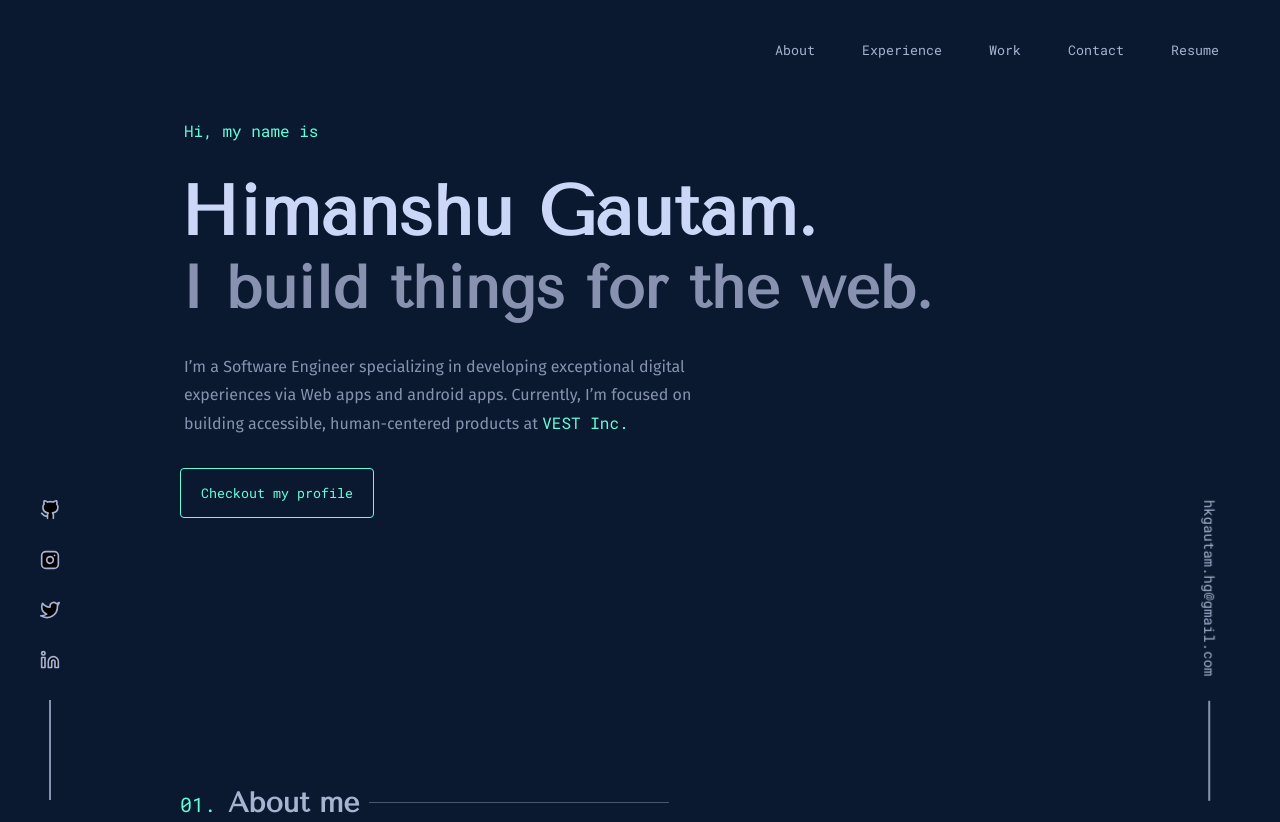
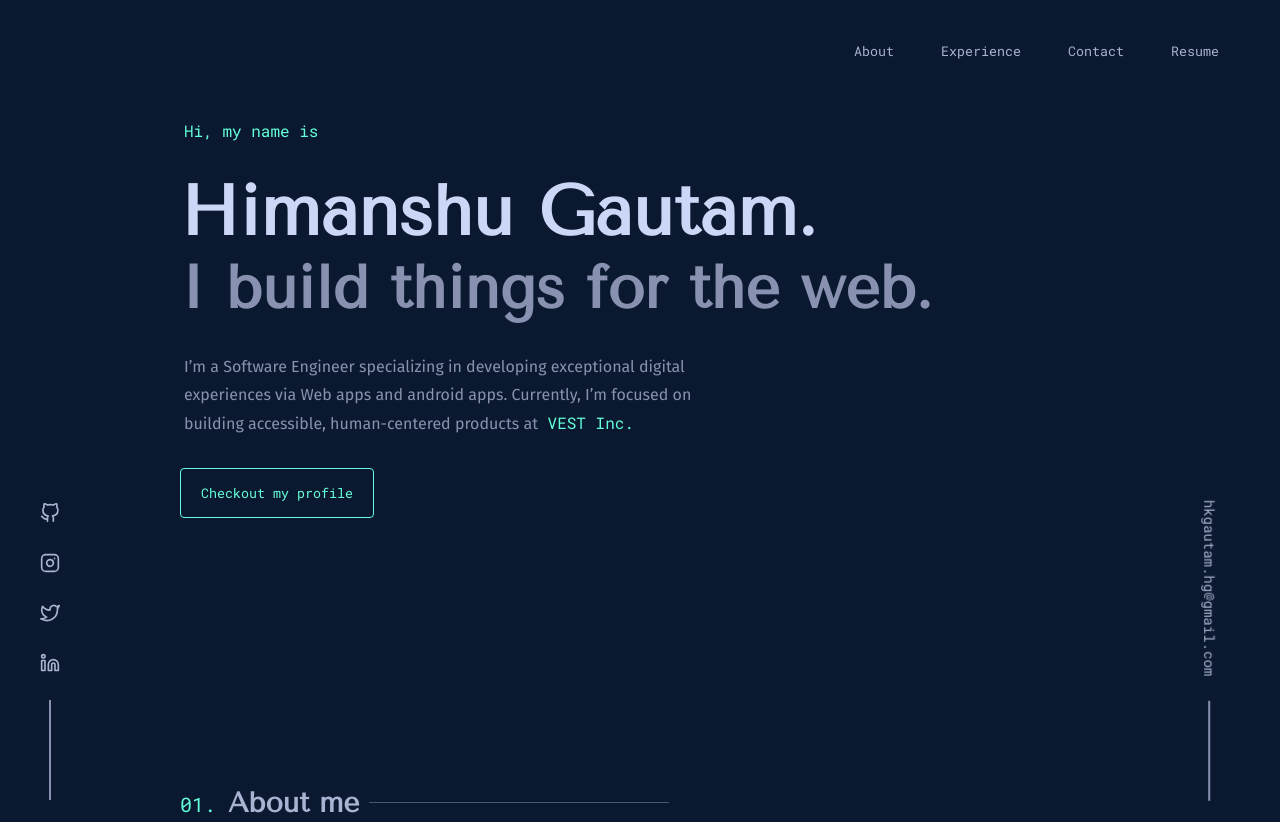
Before and after one commit to hkgautam/MyPortfolio, a plain HTML site: page index.html in a window 1280 px wide. Shown: the top 822 px of the page. Drawn offline with nearby package versions, Linux system fonts and the light colour scheme; a script that the page names is missing.

Commit message:
Added links to navigate

```diff
--- a/index.html
+++ b/index.html
@@ -18,11 +18,11 @@
 <body>
     <div class="mynav">
         <div class="navbuttondiv">
-            <button class="navbutton">About</button>
-            <button class="navbutton">Experience</button>
-            <button class="navbutton">Work</button>
-            <button class="navbutton">Contact</button>
-            <button class="navbutton">Resume</button>
+            <a href="#aboutme"><button class="navbutton">About</button></a>
+            <a href="#experience"><button class="navbutton">Experience</button></a>
+            <!-- <button class="navbutton">Work</button> -->
+            <a href="mailto:hkgautam.hg@gmail.com"><button class="navbutton">Contact</button></a>
+            <a href="https://drive.google.com/file/d/1Kw4uDRWNILYh1D00Yjs2hE9sx1XQijvc/view?usp=sharing"><button class="navbutton">Resume</button></a>
         </div>
     </div>
 
@@ -57,14 +57,14 @@
             <p id="desc" class="colorslate">I build things for the web.</p>
             <p id="desc2" class="colorslate">I’m a Software Engineer specializing in developing exceptional digital
                 <br>experiences via Web apps and android apps. Currently, I’m focused on <br>building accessible,
-                human-centered products at <a href="https://www.google.com/">VEST Inc.</a>
+                human-centered products at<a href="https://www.vestusa.com/index.htm"> VEST Inc.</a>
             </p>
 
-            <button class="mybutton">Checkout my profile</button>
+            <a href="https://www.linkedin.com/in/hkgautam/"><button class="mybutton">Checkout my profile</button></a>
         </div>
 
         <div class="aboutme">
-            <div class="sectionheading">
+            <div id="aboutme" class="sectionheading">
                 <p><a>01. </a>About me</p>
                 <div class="sectionline"></div>
             </div>
@@ -104,7 +104,7 @@
 
         <div class="experience">
             <div class="experiencecontent">
-                <div class="sectionheading">
+                <div id="experience" class="sectionheading">
                     <p><a>02. </a>Where I've worked</p>
                     <div class="sectionline"></div>
                 </div>
@@ -175,41 +175,45 @@
 
 
     <div class="contact">
-        <svg href="https://www.google.com/" class="contacticon" xmlns="http://www.w3.org/2000/svg" role="img" viewBox="0 0 24 24" fill="none"
-            stroke="#a8b2d1" stroke-width="2" stroke-linecap="round" stroke-linejoin="round"
-            class="feather feather-github">
+        <a class="contacticon" href="https://github.com/hkgautam">
+            <svg xmlns="http://www.w3.org/2000/svg" role="img" viewBox="0 0 24 24" fill="none" stroke="#a8b2d1"
+                stroke-width="2" stroke-linecap="round" stroke-linejoin="round" class="feather feather-github">
                 <title>GitHub</title>
                 <path
                     d="M9 19c-5 1.5-5-2.5-7-3m14 6v-3.87a3.37 3.37 0 0 0-.94-2.61c3.14-.35 6.44-1.54 6.44-7A5.44 5.44 0 0 0 20 4.77 5.07 5.07 0 0 0 19.91 1S18.73.65 16 2.48a13.38 13.38 0 0 0-7 0C6.27.65 5.09 1 5.09 1A5.07 5.07 0 0 0 5 4.77a5.44 5.44 0 0 0-1.5 3.78c0 5.42 3.3 6.61 6.44 7A3.37 3.37 0 0 0 9 18.13V22">
                 </path>
             </svg>
+        </a>
 
-        <svg class="contacticon" xmlns="http://www.w3.org/2000/svg" role="img" viewBox="0 0 24 24" fill="none"
-            stroke="#a8b2d1" stroke-width="2" stroke-linecap="round" stroke-linejoin="round"
-            class="feather feather-instagram">
+        <a class="contacticon" href="https://www.instagram.com/himanshu_k_gautam/">
+            <svg xmlns="http://www.w3.org/2000/svg" role="img" viewBox="0 0 24 24" fill="none" stroke="#a8b2d1"
+                stroke-width="2" stroke-linecap="round" stroke-linejoin="round" class="feather feather-instagram">
                 <title>Instagram</title>
                 <rect x="2" y="2" width="20" height="20" rx="5" ry="5"></rect>
                 <path d="M16 11.37A4 4 0 1 1 12.63 8 4 4 0 0 1 16 11.37z"></path>
                 <line x1="17.5" y1="6.5" x2="17.51" y2="6.5"></line>
             </svg>
+        </a>
 
-        <svg class="contacticon" xmlns="http://www.w3.org/2000/svg" role="img" viewBox="0 0 24 24" fill="none"
-            stroke="#a8b2d1" stroke-width="2" stroke-linecap="round" stroke-linejoin="round"
-            class="feather feather-twitter">
+        <a class="contacticon" href="https://twitter.com/hkgautam0">
+            <svg xmlns="http://www.w3.org/2000/svg" role="img" viewBox="0 0 24 24" fill="none" stroke="#a8b2d1"
+                stroke-width="2" stroke-linecap="round" stroke-linejoin="round" class="feather feather-twitter">
                 <title>Twitter</title>
                 <path
                     d="M23 3a10.9 10.9 0 0 1-3.14 1.53 4.48 4.48 0 0 0-7.86 3v1A10.66 10.66 0 0 1 3 4s-4 9 5 13a11.64 11.64 0 0 1-7 2c9 5 20 0 20-11.5a4.5 4.5 0 0 0-.08-.83A7.72 7.72 0 0 0 23 3z">
                 </path>
             </svg>
+        </a>
 
-        <svg class="contacticon" xmlns="http://www.w3.org/2000/svg" role="img" viewBox="0 0 24 24" fill="none"
-            stroke="#a8b2d1" stroke-width="2" stroke-linecap="round" stroke-linejoin="round"
-            class="feather feather-linkedin">
+        <a class="contacticon" href="https://www.linkedin.com/in/hkgautam/">
+            <svg xmlns="http://www.w3.org/2000/svg" role="img" viewBox="0 0 24 24" fill="none" stroke="#a8b2d1"
+                stroke-width="2" stroke-linecap="round" stroke-linejoin="round" class="feather feather-linkedin">
                 <title>LinkedIn</title>
                 <path d="M16 8a6 6 0 0 1 6 6v7h-4v-7a2 2 0 0 0-2-2 2 2 0 0 0-2 2v7h-4v-7a6 6 0 0 1 6-6z"></path>
                 <rect x="2" y="9" width="4" height="12"></rect>
                 <circle cx="4" cy="4" r="2"></circle>
             </svg>
+        </a>
 
         <div class="line">
         </div>
--- a/main.css
+++ b/main.css
@@ -40,6 +40,10 @@
 body{
     margin: 0;
     background-color: var(--navy);
+}
+
+html {
+    scroll-behavior: smooth;
 }
 
 .logo{
```
Lines whose indentation alone changed are shown as unchanged.
